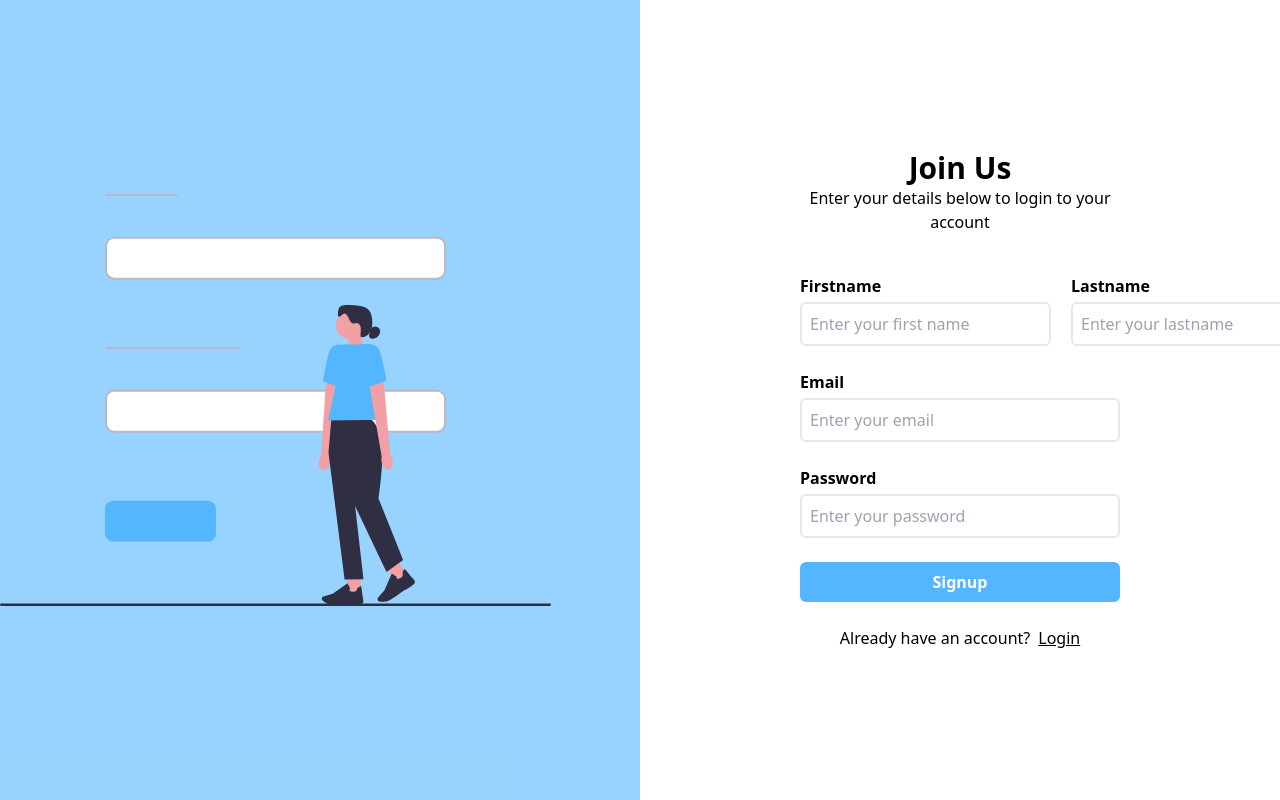
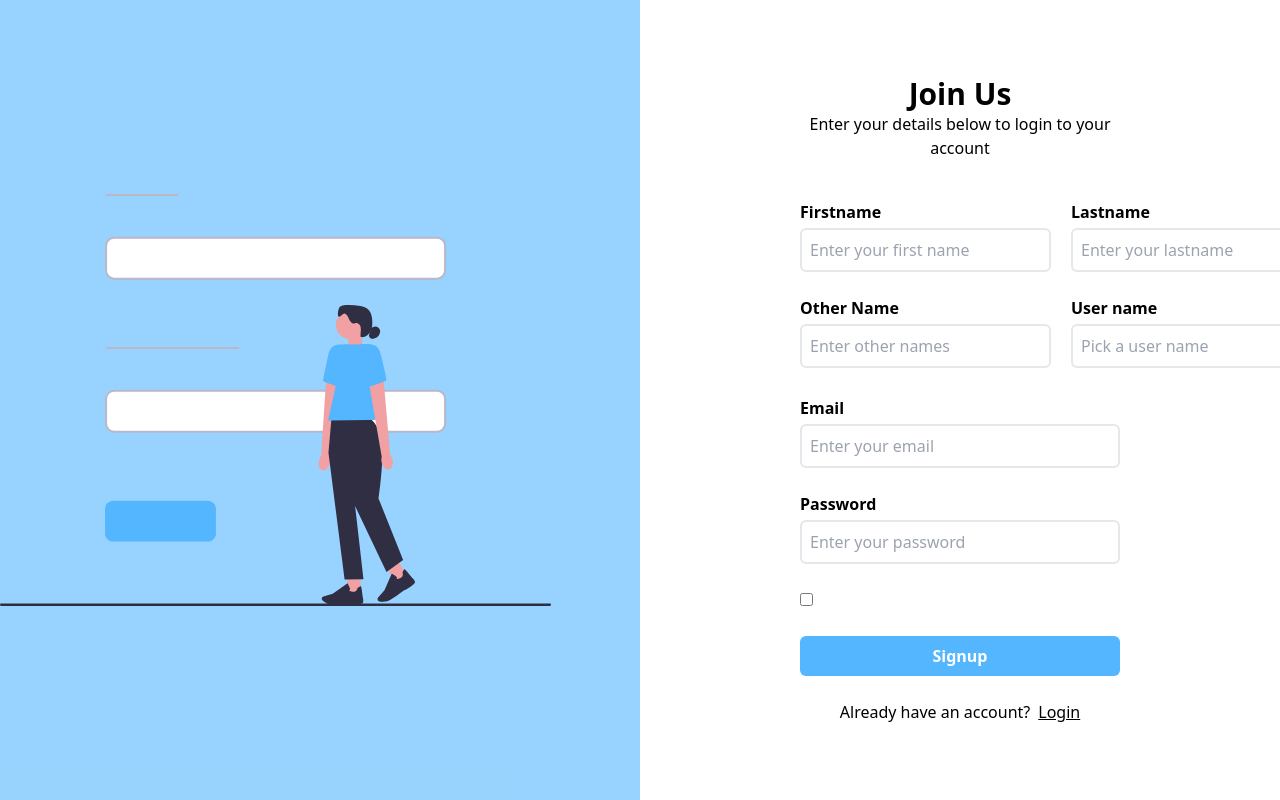
Before and after one commit to theodys-org/portfolio, a React (Vite) app: page /signup in a window 1280 px wide. Shown: the top 800 px of the page. Built offline with nearby package versions, Linux system fonts and the light colour scheme.

Commit message:
add signup integration

```diff
--- a/package.json
+++ b/package.json
@@ -10,6 +10,8 @@
     "preview": "vite preview"
   },
   "dependencies": {
+    "axios": "^1.7.2",
+    "lodash": "^4.17.21",
     "lucide-react": "^0.406.0",
     "react": "^18.3.1",
     "react-dom": "^18.3.1",
--- a/src/App.jsx
+++ b/src/App.jsx
@@ -6,11 +6,11 @@ import SignUp from "./pages/auth/SignUp";
 import Preview from "./pages/preview";
 import DasboardLayout from "./pages/dashboard/layouts";
 import Overview from "./pages/dashboard/pages/overview";
-import Skills from "./pages/dashboard/pages/skills/skills";
-import Projects from "./pages/dashboard/pages/projects/projects";
+import Skills from "./pages/dashboard/pages/skills";
+import Projects from "./pages/dashboard/pages/projects";
 import Achievements from "./pages/dashboard/pages/achievements";
 import Socials from "./pages/dashboard/pages/socials";
-import Experiences from "./pages/dashboard/pages/experiences/experiences";
+import Experiences from "./pages/dashboard/pages/experiences";
 import AddSkill from "./pages/dashboard/pages/skills/addSkill";
 import AddProject from "./pages/dashboard/pages/projects/addProject";
 import AddExperience from "./pages/dashboard/pages/experiences/addExperience";
--- a/src/components/SignUpForm.jsx
+++ b/src/components/SignUpForm.jsx
@@ -1,16 +1,84 @@
 import { Link } from "react-router-dom";
 import { useForm } from "react-hook-form";
+import { apiCheckIfUsernameExists, apiSignUp } from "../services/auth";
+import { useEffect, useState } from "react";
+import { debounce } from "lodash";
 
 const SignUpForm = () => {
+  const [isLoading, setIsLoading] = useState(false);
+  const [isUsernameValid, setIsUsernameValid] = useState(false);
   const {
     register,
     handleSubmit,
     formState: { errors },
+    watch,
+    setError,
   } = useForm();
 
-  const onSubmit = (data) => {
-    console.log(data);
+  const onSubmit = async (data) => {
+    setIsLoading(true);
+    try {
+      const res = await apiSignUp({
+        firstName: data.firstName,
+        lastName: data.lastName,
+        otherNames: data.otherNames,
+        email: data.email,
+        userName: data.userName,
+        password: data.password,
+        confirmedPassword: data.password,
+        termsAndConditions: data.termsAndConditions,
+      });
+
+      console.log("FORM SUBMISSION RESPONSE", res);
+    } catch (error) {
+      console.log(error);
+    } finally {
+      setIsLoading(false);
+    }
   };
+
+  const userNameWatch = watch("userName");
+
+  const checkUsername = async (userName) => {
+    try {
+      const res = await apiCheckIfUsernameExists(userName);
+      // if username does not exist user = null
+      return res.data.user;
+    } catch (error) {
+      console.log("user name error", error);
+    }
+  };
+
+  const debouncedSearch = debounce(async (searchTerm) => {
+    const response = await checkUsername(searchTerm);
+    if (response !== null) {
+      setError("userName", {
+        type: "manual",
+        message: "Username already taken",
+      });
+      setIsUsernameValid(false);
+    } else {
+      setError("userName", undefined);
+      setIsUsernameValid(true);
+    }
+  }, 500);
+
+  useEffect(() => {
+    const fetchUsernameValidity = async () => {
+      if (userNameWatch) {
+        await debouncedSearch(userNameWatch);
+      } else {
+        setIsUsernameValid(false);
+        setError("userName", undefined);
+      }
+    };
+
+    fetchUsernameValidity();
+
+    return () => {
+      debouncedSearch.cancel();
+    };
+  }, [userNameWatch]);
 
   return (
     <form className="space-y-6" onSubmit={handleSubmit(onSubmit)}>
@@ -53,6 +121,46 @@ const SignUpForm = () => {
           )}
         </div>
       </div>
+      <div className="flex gap-x-5">
+        <div className="flex flex-col w-full space-y-1">
+          <label htmlFor="otherName" className="font-semibold">
+            Other Name
+          </label>
+          <input
+            id="otherName"
+            type="text"
+            placeholder="Enter other names"
+            className=" border-2 p-2 rounded-md"
+            {...register("otherName", {
+              minLength: 2,
+            })}
+          />
+          {errors.otherName && (
+            <p className="text-red-500">{errors.otherName.message}</p>
+          )}
+        </div>
+        <div className="flex flex-col w-full space-y-1">
+          <label htmlFor="userName" className="font-semibold">
+            User name
+          </label>
+          <input
+            id="userName"
+            type="text"
+            placeholder="Pick a user name"
+            className=" border-2 p-2 rounded-md"
+            {...register("userName", {
+              required: "Username is required",
+              minLength: 2,
+            })}
+          />
+          {errors.userName && (
+            <p className="text-red-500">{errors.userName.message}</p>
+          )}
+          {isUsernameValid && (
+            <p className="text-green-500">User name is available!</p>
+          )}
+        </div>
+      </div>
       <div className="flex flex-col w-full space-y-1">
         <label htmlFor="email" className="font-semibold">
           Email
@@ -85,6 +193,18 @@ const SignUpForm = () => {
           <p className="text-red-500">{errors.password.message}</p>
         )}
       </div>
+      <div>
+        <input
+          type="checkbox"
+          id="termsAndConditions"
+          {...register("termsAndConditions", {
+            required: "Please check the box",
+          })}
+        />
+        {errors.termsAndConditions && (
+          <p className="text-red-500">{errors.termsAndConditions.message}</p>
+        )}
+      </div>
       <button
         type="submit"
         className="bg-primary text-white w-full p-2 rounded-md font-semibold"
--- a/src/pages/dashboard/pages/achievements/achievements.jsx
+++ b/src/pages/dashboard/pages/achievements/index.jsx
@@ -1,4 +1,4 @@
-import PagesLayout from "../layouts/pagesLayout";
+import PagesLayout from "../../layouts/pagesLayout";
 
 const Achievements = () => {
   return (
--- a/src/pages/dashboard/pages/experiences/experiences.jsx
+++ b/src/pages/dashboard/pages/experiences/index.jsx
@@ -1,5 +1,6 @@
 import { useNavigate } from "react-router-dom";
 import PagesLayout from "../../layouts/pagesLayout";
+
 const Experiences = () => {
   const navigate = useNavigate();
 
--- a/src/pages/dashboard/pages/socials/socials.jsx
+++ b/src/pages/dashboard/pages/socials/index.jsx
@@ -1,4 +1,4 @@
-import PagesLayout from "../layouts/pagesLayout";
+import PagesLayout from "../../layouts/pagesLayout";
 const Socials = () => {
   return (
     <PagesLayout headerText="Socials" buttonText="Add New Social">
--- /dev/null
+++ b/src/services/auth.js
@@ -0,0 +1,9 @@
+import { apiClient } from "./config.js";
+
+export const apiSignUp = async (payload) => {
+  return apiClient.post("/auth/signup", payload);
+};
+
+export const apiCheckIfUsernameExists = async (userName) => {
+  return apiClient.get(`/auth/${userName}`);
+};
--- /dev/null
+++ b/src/services/config.js
@@ -0,0 +1,7 @@
+import axios from "axios";
+
+const baseUrl = import.meta.env.VITE_BASE_URL;
+
+export const apiClient = axios.create({
+  baseURL: baseUrl,
+});
```
Also changed, not shown: src/pages/dashboard/pages/projects/index.jsx (renamed from src/pages/dashboard/pages/projects/projects.jsx), src/pages/dashboard/pages/skills/index.jsx (renamed from src/pages/dashboard/pages/skills/skills.jsx), 2 other files (tests, documents, lock files or other folders).
